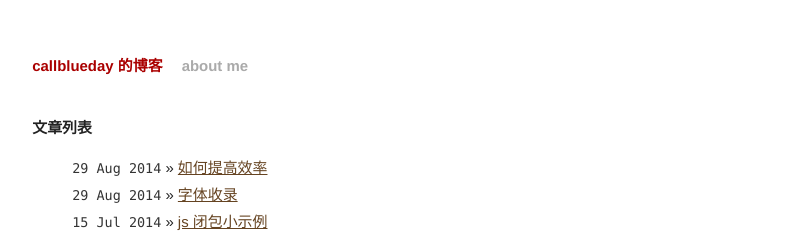
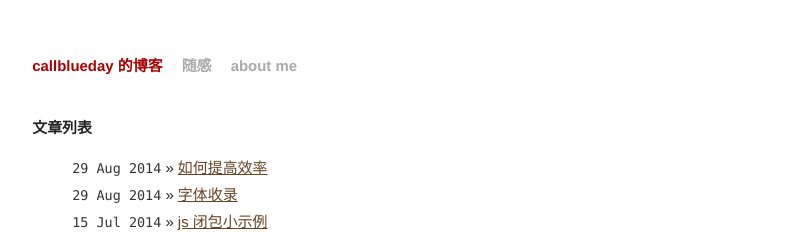
Before and after one commit to callblueday/blog, a Jekyll site: the page built from index.html, in a window 1280 px wide. Shown: the top 239 px of the page, without its empty margins (234-1045 px from the left). Built offline with Jekyll 4.4.1, drawn with Linux system fonts in a browser that asks for light colours; Markdown is read by kramdown in place of the engine named in the settings.

Commit message:
update blog

```diff
--- a/_layouts/default.html
+++ b/_layouts/default.html
@@ -18,6 +18,7 @@
         <div class="site">
           <div class="header">
             <h1 class="title"><a href="{{site.baseurl}}/">{{ site.name }}</a></h1>
+            <a class="extra" href="{{site.baseurl}}/essay-snippet.html">随感</a>
             <a class="extra" href="{{site.baseurl}}/aboutme.html">about me</a>
           </div> <!-- header ends -->
 
```
Also changed, not shown: 2 other files.
